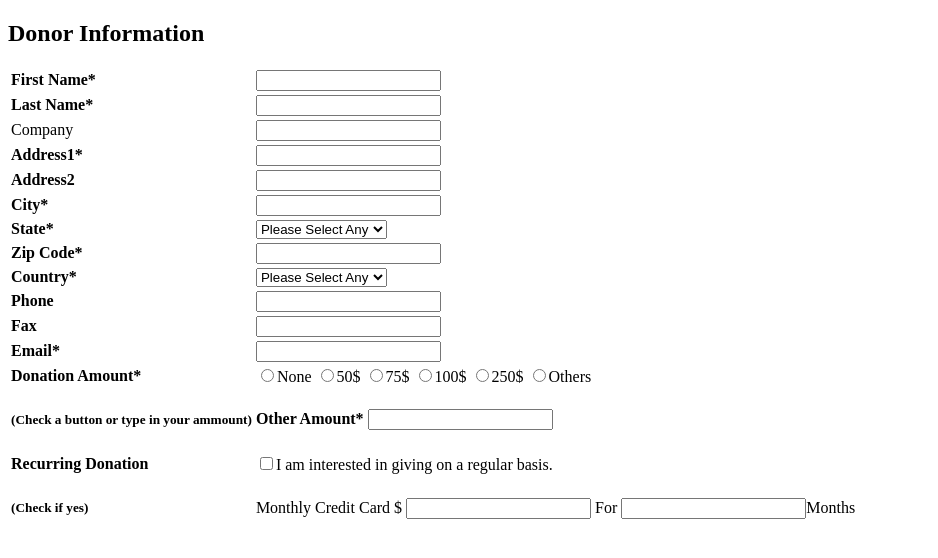
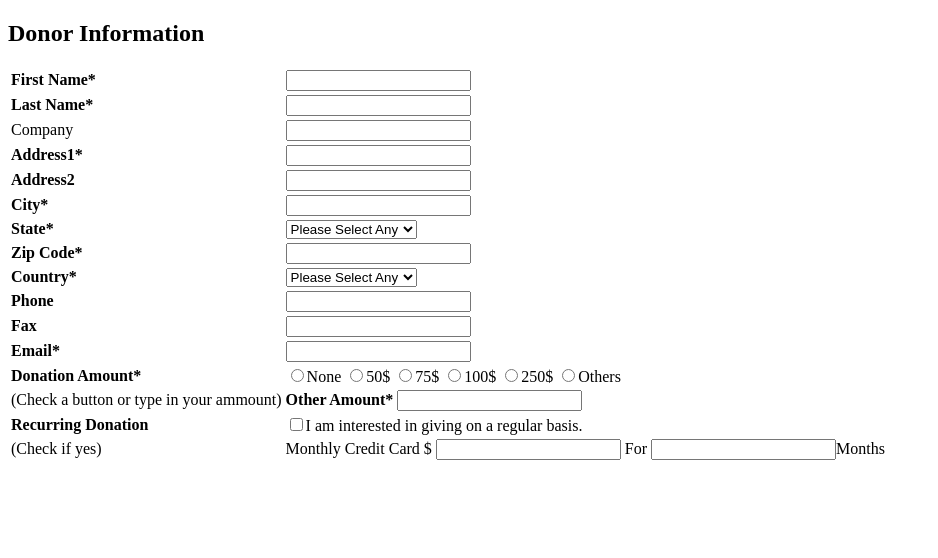
Before and after one commit to Ms-Mahin07/fall-26-27-wbt, a plain HTML site: page evaluation/form.html in a window 1280 px wide. Shown: the whole page, without its empty margins (0-938 px from the left). Drawn offline with Linux system fonts and the light colour scheme.

Commit message:
final form blood donation

```diff
--- a/evaluation/form.html
+++ b/evaluation/form.html
@@ -94,7 +94,7 @@
         </tr>
         <tr>
             <td>
-                <h5>(Check a button or type in your ammount)</h5>
+                (Check a button or type in your ammount)
             <td>
                 <label for="other amount"><strong>Other Amount*</strong></label>
                 <input type="number" id="other amount" name="other amount" required </td>
@@ -106,7 +106,7 @@
         </tr>
         <tr>
             <td>
-                <h5>(Check if yes)</h5>
+                (Check if yes)
             <td>
                 <label for="monthly credit card">Monthly Credit Card $</label>
                 <input type="number" id="monthly credit card" name="monthly credit card" required>
```
